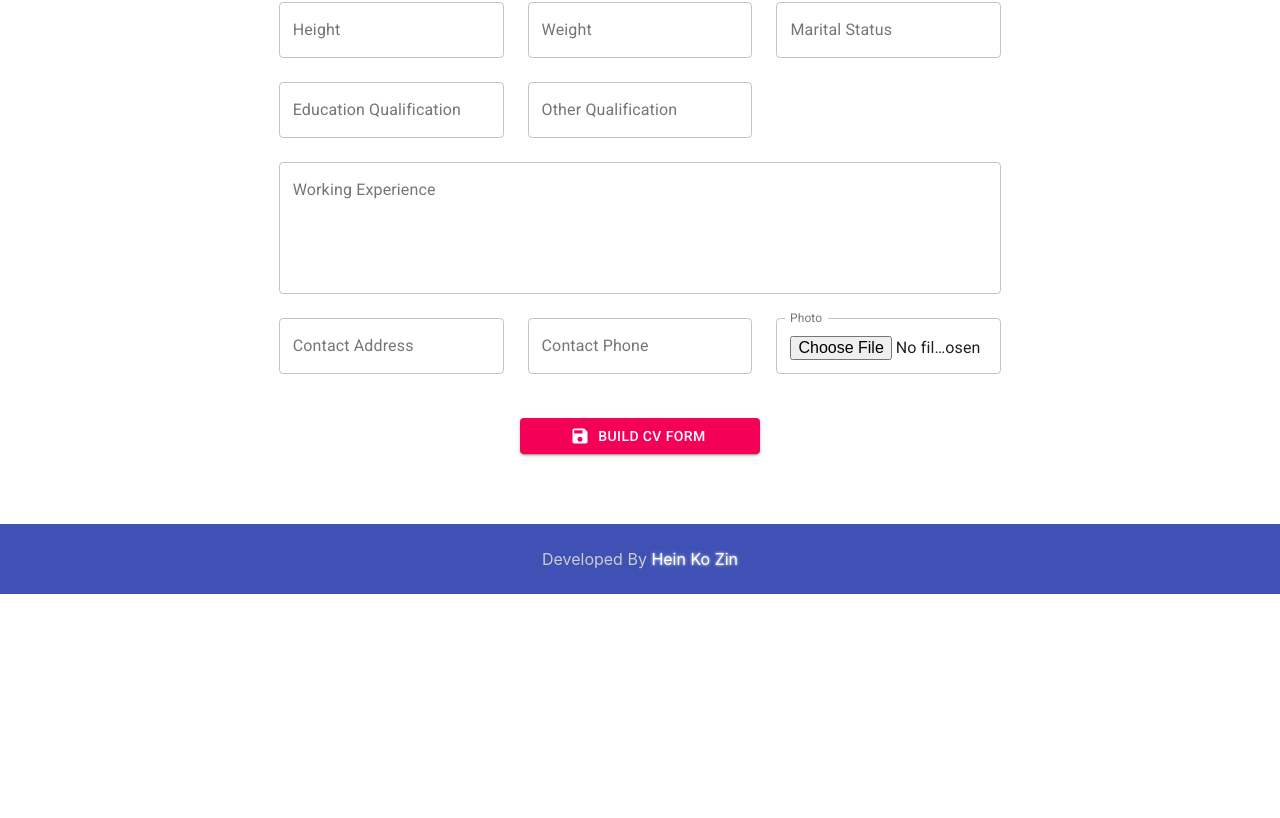
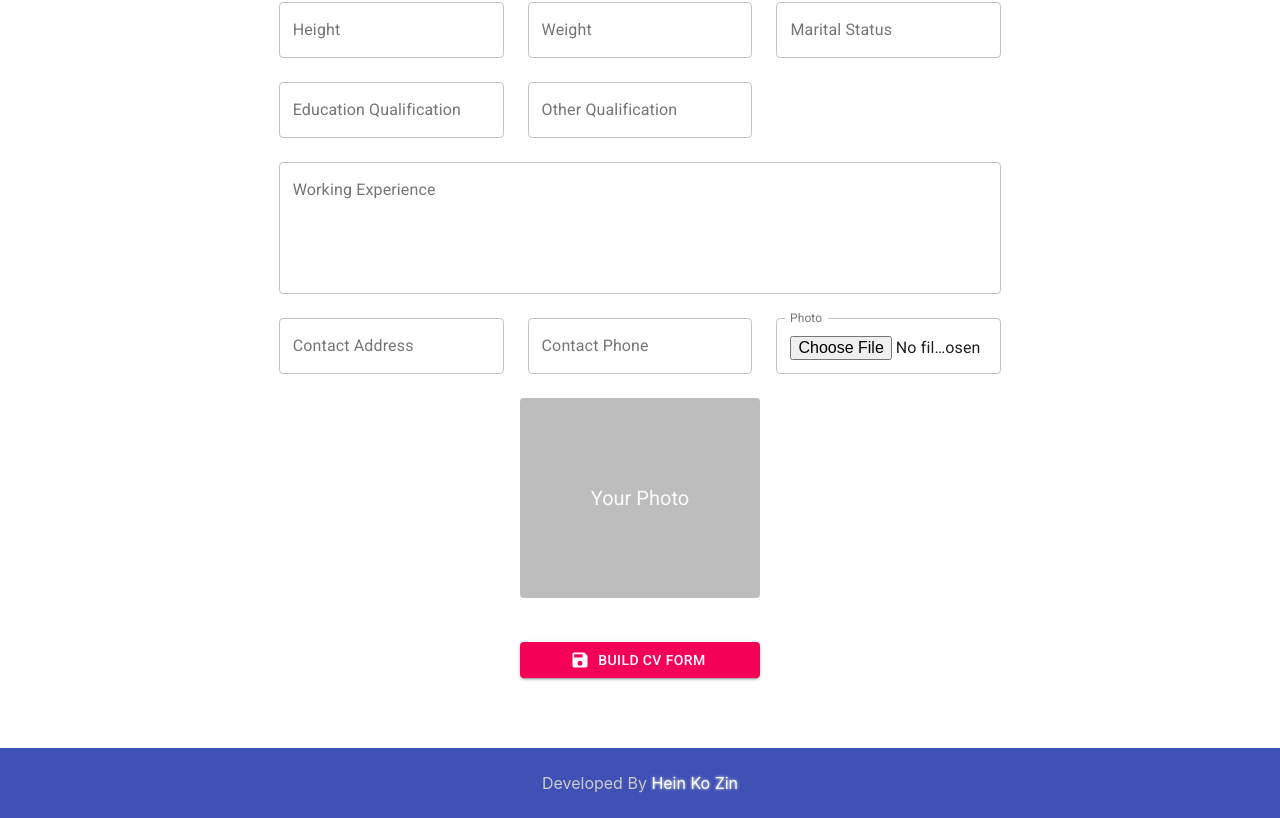
Before and after one commit to HeinKoZin/cv-form, a React (Create React App) app: page / in a window 1280 px wide. Shown: the part 377-1195 px from the top of the page. Before the commit the page ends 971 px from the top, so only its background shows below. Built offline with nearby package versions, Linux system fonts and the light colour scheme.

Commit message:
Previewing Photo is added.

```diff
--- a/src/Components/Form/index.jsx
+++ b/src/Components/Form/index.jsx
@@ -1,17 +1,17 @@
-import { Grid, TextField, Button } from "@material-ui/core";
+import { Grid, TextField, Button, Avatar } from "@material-ui/core";
 import React, { Component } from "react";
 import MMNRC from "myanmar-nrc-x";
 import { Save } from "@material-ui/icons";
-
+import "./styles.scss";
 export default class Form extends Component {
    state = {
-      date: null,
+      photo: null,
       nrc: null,
       nrcValidity: null,
    };
 
-   test = (file) => {
-      this.setState({ date: URL.createObjectURL(file) });
+   upload = (file) => {
+      this.setState({ photo: URL.createObjectURL(file) });
    };
 
    checkNrc = (nrc) => {
@@ -48,7 +48,7 @@ export default class Form extends Component {
             </Grid>
             <Grid item xs={12} sm={12} md={4}>
                <TextField
-                  id="name"
+                  id="father-name"
                   label="Father's Name"
                   fullWidth
                   type="text"
@@ -69,7 +69,7 @@ export default class Form extends Component {
             </Grid>
             <Grid item xs={12} sm={12} md={4}>
                <TextField
-                  id="name"
+                  id="nrc"
                   label={
                      this.state.nrcValidity == null
                         ? "N.R.C No."
@@ -86,7 +86,7 @@ export default class Form extends Component {
             </Grid>
             <Grid item xs={12} sm={12} md={4}>
                <TextField
-                  id="name"
+                  id="nationality"
                   label="Nationality"
                   fullWidth
                   variant="outlined"
@@ -98,7 +98,7 @@ export default class Form extends Component {
             </Grid>
             <Grid item xs={12} sm={12} md={4}>
                <TextField
-                  id="name"
+                  id="height"
                   label="Height"
                   fullWidth
                   variant="outlined"
@@ -106,7 +106,7 @@ export default class Form extends Component {
             </Grid>
             <Grid item xs={12} sm={12} md={4}>
                <TextField
-                  id="name"
+                  id="weight"
                   label="Weight"
                   fullWidth
                   variant="outlined"
@@ -114,7 +114,7 @@ export default class Form extends Component {
             </Grid>
             <Grid item xs={12} sm={12} md={4}>
                <TextField
-                  id="name"
+                  id="marital-status"
                   label="Marital Status"
                   fullWidth
                   variant="outlined"
@@ -122,7 +122,7 @@ export default class Form extends Component {
             </Grid>
             <Grid item xs={12} sm={12} md={4}>
                <TextField
-                  id="name"
+                  id="education"
                   label="Education Qualification"
                   fullWidth
                   variant="outlined"
@@ -130,7 +130,7 @@ export default class Form extends Component {
             </Grid>
             <Grid item xs={12} sm={12} md={4}>
                <TextField
-                  id="name"
+                  id="other-education"
                   label="Other Qualification"
                   fullWidth
                   variant="outlined"
@@ -141,7 +141,7 @@ export default class Form extends Component {
 
             <Grid item xs={12} sm={12} md={12}>
                <TextField
-                  id="name"
+                  id="working-experience"
                   type="text"
                   multiline={true}
                   label="Working Experience"
@@ -153,7 +153,7 @@ export default class Form extends Component {
 
             <Grid item xs={12} sm={12} md={4}>
                <TextField
-                  id="name"
+                  id="contact-address"
                   label="Contact Address"
                   fullWidth
                   variant="outlined"
@@ -161,7 +161,7 @@ export default class Form extends Component {
             </Grid>
             <Grid item xs={12} sm={12} md={4}>
                <TextField
-                  id="name"
+                  id="contact-phone"
                   label="Contact Phone"
                   fullWidth
                   variant="outlined"
@@ -169,17 +169,33 @@ export default class Form extends Component {
             </Grid>
             <Grid item xs={12} sm={12} md={4}>
                <TextField
-                  id="name"
+                  id="photo"
                   label="Photo"
                   type="file"
+                  inputProps={{ accept: "image/*" }}
                   fullWidth
-                  onChange={(e) => this.test(e.target.files[0])}
+                  onChange={(e) => this.upload(e.target.files[0])}
                   variant="outlined"
                   InputLabelProps={{
                      shrink: true,
                   }}
                />
             </Grid>
+
+            {/* Previewing Photo */}
+            <Grid container item xs={12}>
+               <Grid item xs={0} sm={0} md={4} />
+               <Grid item xs={12} sm={12} md={4}>
+                  <Avatar
+                     src={this.state.photo}
+                     variant="rounded"
+                     className="cv-photo">
+                     Your Photo
+                  </Avatar>
+               </Grid>
+               <Grid item xs={0} sm={0} md={4} />
+            </Grid>
+
             {/* //  For Build Button Layout */}
             <Grid container item xs={12}>
                <Grid item xs={0} sm={0} md={4} />
--- /dev/null
+++ b/src/Components/Form/styles.scss
@@ -0,0 +1,7 @@
+.cv-photo {
+   width: 100%;
+   min-width: 100%;
+   min-height: 200px;
+   height: 100%;
+   object-fit: cover;
+}
```
